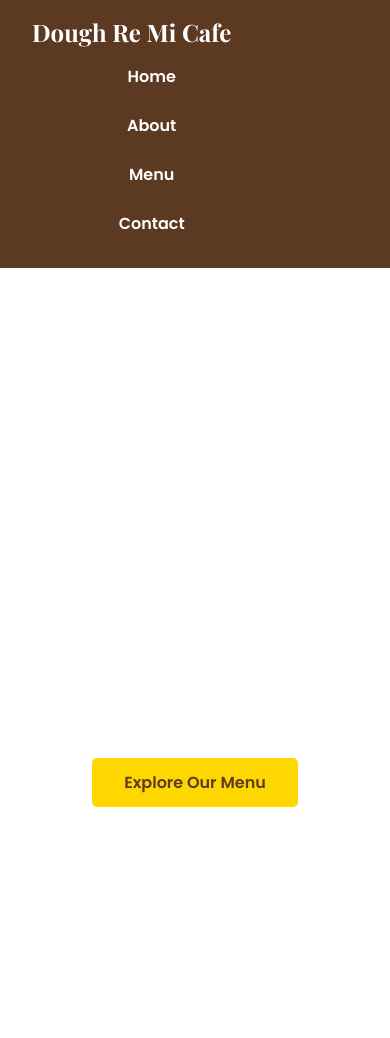
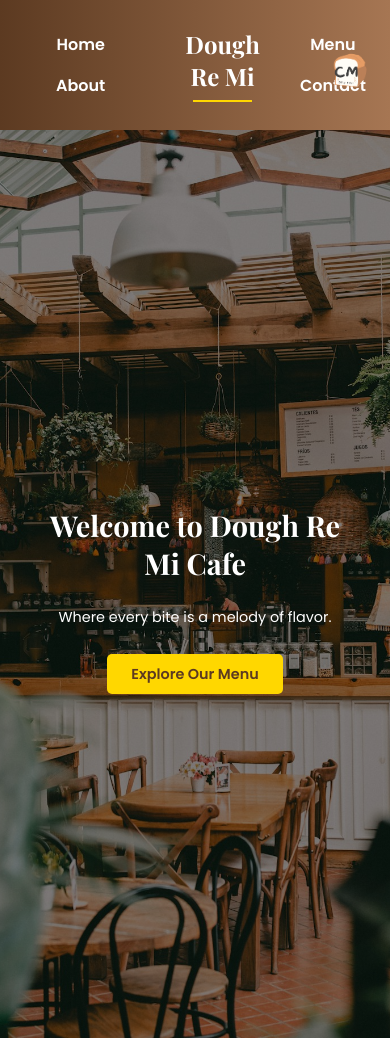
Before and after one commit to CFM24/230320618-MARQUEZ, a plain HTML site: page BusinessWebsite/index.html in a window 390 px wide. Shown: the top 1038 px of the page. Drawn offline with nearby package versions, Linux system fonts and the light colour scheme.

Commit message:
added css

```diff
--- a/LabAct2/index.html
+++ b/BusinessWebsite/index.html
@@ -6,17 +6,29 @@
   <title>Dough Re Mi Cafe</title>
   <link rel="stylesheet" href="styles.css">
   <link href="https://fonts.googleapis.com/css2?family=Poppins:wght@400;600&family=Playfair+Display:wght@700&display=swap" rel="stylesheet">
+  <link rel="shortcut icon" href="assets/favicon.ico" type="image/x-icon">
 </head>
 <body>
   <header>
     <nav>
-      <div class="logo">Dough Re Mi Cafe</div>
+      <div class="nav-left">
         <ul class="nav-links">
           <li><a href="#home">Home</a></li>
           <li><a href="#about">About</a></li>
+        </ul>
+      </div>
+      <div class="logo">
+        Dough Re Mi
+      </div>
+      <div class="nav-right">
+        <ul class="nav-links">
           <li><a href="#menu">Menu</a></li>
           <li><a href="#contact">Contact</a></li>
         </ul>
+      </div>
+      <div class="icon">
+        <img src="assets/logo2.png" alt="CM Logo" class="header-icon">
+      </div>
     </nav>
   </header>
 
@@ -37,14 +49,17 @@
     <h2>Our Menu</h2>
     <div class="service-grid">
       <div class="service-item">
+        <img src="assets/bread.jpg" alt="Artisan Breads" class="menu-img">
         <h3>Artisan Breads</h3>
         <p>Freshly baked sourdough, baguettes, and more.</p>
       </div>
       <div class="service-item">
+        <img src="assets/dessert.jpg" alt="Pastries & Desserts" class="menu-img">
         <h3>Pastries & Desserts</h3>
         <p>Croissants, muffins, cakes, and other sweet treats.</p>
       </div>
       <div class="service-item">
+        <img src="assets/latte.jpg" alt="Coffee & Drinks" class="menu-img">
         <h3>Coffee & Drinks</h3>
         <p>Specialty coffee, teas, and refreshing beverages.</p>
       </div>
--- /dev/null
+++ b/BusinessWebsite/styles.css
@@ -0,0 +1,344 @@
+body {
+  font-family: 'Poppins', sans-serif;
+  margin: 0;
+  padding: 0;
+  box-sizing: border-box;
+  color: #333;
+}
+
+header {
+  background: linear-gradient(90deg, #5c3a21, #a67653);
+  color: #fff;
+  padding: 1rem 2rem;
+  position: sticky;
+  top: 0;
+  z-index: 1000;
+  display: flex;
+  flex-wrap: wrap;
+  align-items: center;
+  justify-content: space-between;
+}
+
+nav {
+  display: flex;
+  align-items: center;
+  justify-content: space-between;
+  width: 100%;
+}
+
+.nav-left,
+.nav-right {
+  display: flex;
+  margin-right: 5rem;
+}
+
+.nav-links {
+  list-style: none;
+  display: flex;
+  gap: 1.5rem;
+}
+
+.nav-links a {
+  color: #fff;
+  text-decoration: none;
+  font-weight: 600;
+  transition: color 0.3s ease;
+}
+
+.nav-links a:hover {
+  color: #ffd700;
+}
+
+.logo {
+  text-align: center;
+  font-size: 1.8rem;
+  font-family: 'Playfair Display', serif;
+  font-weight: 700;
+  position: relative;
+}
+
+.logo:after {
+  content: "";
+  display: block;
+  width: 80%;
+  height: 2px;
+  background: #ffd700;
+  margin: 0.5rem auto 0;
+}
+
+.icon {
+  position: absolute;
+  top: 50%;
+  right: 1rem;
+  transform: translateY(-50%);
+}
+
+.icon img {
+  width: 80px;
+  height: auto;
+  border-radius: 50%;
+  cursor: pointer;
+  transition: transform 0.3s ease;
+}
+
+.icon img:hover {
+  transform: scale(1.1);
+}
+
+.hero {
+  background: linear-gradient(rgba(0, 0, 0, 0.5), rgba(0, 0, 0, 0.5)),
+              url('assets/cafebg.jpg') no-repeat center center/cover;
+  height: 100vh;
+  display: flex;
+  justify-content: center;
+  align-items: center;
+  text-align: center;
+  color: #fff;
+  padding: 2rem;
+}
+
+.hero-content {
+  max-width: 800px;
+  margin: 0 auto;
+}
+
+.hero-content h1 {
+  font-size: 3.5rem;
+  margin-bottom: 1.5rem;
+  font-family: 'Playfair Display', serif;
+}
+
+.hero-content p {
+  font-size: 1.2rem;
+  margin-bottom: 2rem;
+  line-height: 1.6;
+}
+
+.cta-button {
+  background: #ffd700;
+  color: #5c3a21;
+  padding: 1rem 2.5rem;
+  text-decoration: none;
+  border-radius: 5px;
+  font-weight: 600;
+  transition: background 0.3s ease;
+}
+
+.cta-button:hover {
+  background: #ffc107;
+}
+
+.about {
+  padding: 4rem 2rem;
+  text-align: center;
+  background: #f4f4f4;
+}
+
+.about h2 {
+  font-size: 2rem;
+  margin-bottom: 1rem;
+  font-family: 'Playfair Display', serif;
+}
+
+.about p {
+  max-width: 800px;
+  margin: 0 auto;
+  line-height: 1.6;
+}
+
+.services {
+  padding: 4rem 2rem;
+  text-align: center;
+}
+
+.services h2 {
+  font-size: 2rem;
+  margin-bottom: 2rem;
+  font-family: 'Playfair Display', serif;
+}
+
+.service-grid {
+  display: grid;
+  grid-template-columns: repeat(auto-fit, minmax(250px, 1fr));
+  gap: 2rem;
+}
+
+.service-item {
+  background: #fff;
+  padding: 2rem;
+  border-radius: 5px;
+  box-shadow: 0 4px 6px rgba(0, 0, 0, 0.1);
+}
+
+.service-item h3 {
+  font-size: 1.5rem;
+  margin-bottom: 1rem;
+  font-family: 'Playfair Display', serif;
+}
+
+.menu-img {
+  width: 100%;
+  height: 200px;
+  object-fit: cover;
+  border-radius: 10px;
+  margin-bottom: 1rem;
+  transition: transform 0.3s ease, box-shadow 0.3s ease;
+  box-shadow: 0 4px 6px rgba(0, 0, 0, 0.1);
+}
+
+.menu-img:hover {
+  transform: scale(1.05);
+  box-shadow: 0 6px 10px rgba(0, 0, 0, 0.2);
+}
+
+.contact {
+  padding: 4rem 2rem;
+  text-align: center;
+  background: #f4f4f4;
+}
+
+.contact h2 {
+  font-size: 2rem;
+  margin-bottom: 2rem;
+  font-family: 'Playfair Display', serif;
+}
+
+.contact form {
+  max-width: 600px;
+  margin: 0 auto;
+  display: flex;
+  flex-direction: column;
+  gap: 1rem;
+}
+
+.contact input,
+.contact textarea {
+  padding: 0.8rem;
+  border: 1px solid #ccc;
+  border-radius: 5px;
+}
+
+.contact button {
+  background: #ffd700;
+  color: #5c3a21;
+  padding: 0.8rem 2rem;
+  border: none;
+  border-radius: 5px;
+  font-weight: 600;
+  cursor: pointer;
+  transition: background 0.3s ease;
+}
+
+.contact button:hover {
+  background: #ffc107;
+}
+
+footer {
+  background: #5c3a21;
+  color: #fff;
+  text-align: center;
+  padding: 1rem 0;
+}
+
+@media (max-width: 768px) {
+  header {
+    flex-wrap: wrap;
+    padding: 1rem;
+    justify-content: space-between;
+  }
+
+  .icon {
+    align-self: center;
+    margin-top: 0.5rem;
+  }
+
+  .icon img {
+    width: 60px;
+    height: auto;
+  }
+
+  .nav-links {
+    flex-direction: column;
+    align-items: center;
+    gap: 1rem;
+  }
+
+  .logo {
+    font-size: 1.5rem;
+    margin: 0.5rem auto;
+  }
+
+  .hero-content h1 {
+    font-size: 2.5rem;
+  }
+
+  .hero-content p {
+    font-size: 1rem;
+  }
+
+  .cta-button {
+    padding: 0.8rem 2rem;
+    font-size: 1rem;
+  }
+
+  .service-grid {
+    grid-template-columns: 1fr;
+    gap: 1.5rem;
+  }
+
+  .menu-img {
+    height: 180px;
+  }
+
+  .contact form {
+    width: 90%;
+  }
+
+  footer {
+    font-size: 0.9rem;
+  }
+}
+
+@media (max-width: 480px) {
+  header {
+    flex-direction: column;
+    align-items: center;
+    text-align: center;
+  }
+
+  .icon {
+    align-self: center;
+    margin: 0;
+    margin-top: 0.5rem;
+  }
+
+  .icon img {
+    width: 50px;
+    height: auto;
+  }
+  .hero-content h1 {
+    font-size: 1.8rem;
+  }
+
+  .hero-content p {
+    font-size: 0.9rem;
+  }
+
+  .cta-button {
+    padding: 0.6rem 1.5rem;
+    font-size: 0.9rem;
+  }
+
+  .service-grid {
+    gap: 1rem;
+  }
+
+  .menu-img {
+    height: 150px;
+  }
+
+  footer {
+    font-size: 0.8rem;
+    padding: 0.8rem 0;
+  }
+}
--- a/LabAct2/styles.css
+++ /dev/null
@@ -1,189 +0,0 @@
-body {
-    font-family: 'Poppins', sans-serif;
-    margin: 0;
-    padding: 0;
-    box-sizing: border-box;
-    color: #333;
-  }
-
-  header {
-    background: #5c3a21;
-    color: #fff;
-    padding: 1rem 2rem;
-    display: flex;
-    justify-content: space-between;
-    align-items: center;
-  }
-
-  .logo {
-    font-size: 1.5rem;
-    font-weight: 600;
-    font-family: 'Playfair Display', serif;
-  }
-
-  .nav-links {
-    list-style: none;
-    display: flex;
-    gap: 1.5rem;
-  }
-
-  .nav-links a {
-    color: #fff;
-    text-decoration: none;
-    font-weight: 600;
-  }
-
-  .nav-links a:hover {
-    color: #ffd700;
-  }
-
-  .hero {
-    background: url('cafe-background.jpg') no-repeat center center/cover;
-    height: 100vh;
-    display: flex;
-    justify-content: center;
-    align-items: center;
-    text-align: center;
-    color: #fff;
-  }
-
-  .hero-content h1 {
-    font-size: 3rem;
-    margin-bottom: 1rem;
-    font-family: 'Playfair Display', serif;
-  }
-
-  .hero-content p {
-    font-size: 1.2rem;
-    margin-bottom: 2rem;
-  }
-
-  .cta-button {
-    background: #ffd700;
-    color: #5c3a21;
-    padding: 0.8rem 2rem;
-    text-decoration: none;
-    border-radius: 5px;
-    font-weight: 600;
-    transition: background 0.3s ease;
-  }
-
-  .cta-button:hover {
-    background: #ffc107;
-  }
-
-  .about {
-    padding: 4rem 2rem;
-    text-align: center;
-    background: #f4f4f4;
-  }
-
-  .about h2 {
-    font-size: 2rem;
-    margin-bottom: 1rem;
-    font-family: 'Playfair Display', serif;
-  }
-
-  .about p {
-    max-width: 800px;
-    margin: 0 auto;
-    line-height: 1.6;
-  }
-
-  .services {
-    padding: 4rem 2rem;
-    text-align: center;
-  }
-
-  .services h2 {
-    font-size: 2rem;
-    margin-bottom: 2rem;
-    font-family: 'Playfair Display', serif;
-  }
-
-  .service-grid {
-    display: grid;
-    grid-template-columns: repeat(auto-fit, minmax(250px, 1fr));
-    gap: 2rem;
-  }
-
-  .service-item {
-    background: #fff;
-    padding: 2rem;
-    border-radius: 5px;
-    box-shadow: 0 4px 6px rgba(0, 0, 0, 0.1);
-  }
-
-  .service-item h3 {
-    font-size: 1.5rem;
-    margin-bottom: 1rem;
-    font-family: 'Playfair Display', serif;
-  }
-
-  .contact {
-    padding: 4rem 2rem;
-    text-align: center;
-    background: #f4f4f4;
-  }
-
-  .contact h2 {
-    font-size: 2rem;
-    margin-bottom: 2rem;
-    font-family: 'Playfair Display', serif;
-  }
-
-  .contact form {
-    max-width: 600px;
-    margin: 0 auto;
-    display: flex;
-    flex-direction: column;
-    gap: 1rem;
-  }
-
-  .contact input,
-  .contact textarea {
-    padding: 0.8rem;
-    border: 1px solid #ccc;
-    border-radius: 5px;
-  }
-
-  .contact button {
-    background: #ffd700;
-    color: #5c3a21;
-    padding: 0.8rem 2rem;
-    border: none;
-    border-radius: 5px;
-    font-weight: 600;
-    cursor: pointer;
-    transition: background 0.3s ease;
-  }
-
-  .contact button:hover {
-    background: #ffc107;
-  }
-
-  footer {
-    background: #5c3a21;
-    color: #fff;
-    text-align: center;
-    padding: 1rem 0;
-  }
-
-  @media (max-width: 768px) {
-    .nav-links {
-      flex-direction: column;
-      align-items: center;
-    }
-
-    .hero-content h1 {
-      font-size: 2rem;
-    }
-
-    .hero-content p {
-      font-size: 1rem;
-    }
-
-    .service-grid {
-      grid-template-columns: 1fr;
-    }
-  }
```
Also changed, not shown: BusinessWebsite/assets/bread.jpg (added), BusinessWebsite/assets/cafebg.jpg (added), BusinessWebsite/assets/dessert.jpg (added), BusinessWebsite/assets/favicon.ico (added), BusinessWebsite/assets/latte.jpg (added), BusinessWebsite/assets/logo2.png (added). Lines whose indentation alone changed are shown as unchanged.
